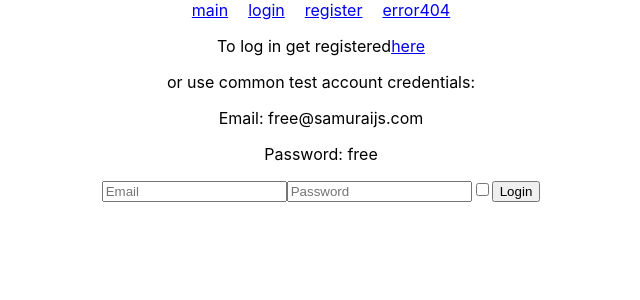
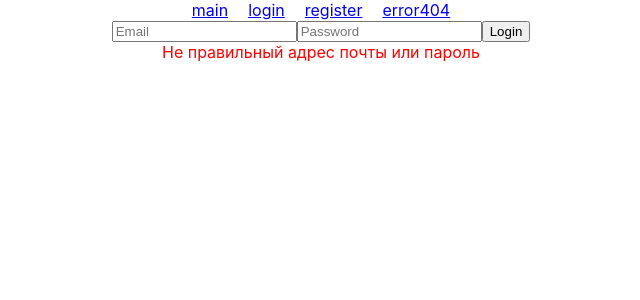
Before and after one commit to hj-abzal/TOT-Systems-network, a React (Create React App) app: page /#/login in a window 1280 px wide. Both pictures are taken after typing "name@example.com", "Sample123" into the empty fields and a click on the button "Login". Shown: the top 300 px of the page, without its empty margins (319-959 px from the left). Built offline with nearby package versions, Linux system fonts and the light colour scheme.

Commit message:
add login

```diff
--- a/src/features/authorization/Login/Login.tsx
+++ b/src/features/authorization/Login/Login.tsx
@@ -3,22 +3,22 @@ import { useFormik } from 'formik';
 import { useDispatch, useSelector } from 'react-redux';
 import { Redirect } from 'react-router-dom';
 import { AppStateType } from '../../../App/store';
+import { LogIn } from './loginReducer';
 
 
 export const Login = () => {
     const isLoggedIn = useSelector<AppStateType, boolean>(state => state.login.isLoggedIn)
+    const loginValidation = useSelector<AppStateType, string>(state => state.login.validation)
     const dispatch = useDispatch();
 
     type FormErrorType = {
         email?: string
         password?: string
-        rememberMe?: boolean
     }
     const formik = useFormik({
         initialValues: {
             email: '',
             password: '',
-            rememberMe: false
         },
         validate: (values) => {
             const errors: FormErrorType = {};
@@ -36,25 +36,18 @@ export const Login = () => {
             return errors;
         },
         onSubmit: values => {
+            let { email, password } = values;
             formik.resetForm()
             alert(values)
-            // dispatch(loginTC(values))
+            dispatch(LogIn(email, password))
         },
     })
 
-    if (isLoggedIn) {
-        return <Redirect to={'/'} />
-    }
+    // if (isLoggedIn) {
+    //     return <Redirect to={'/'} />
+    // }
     return <div>
         <form onSubmit={formik.handleSubmit}>
-            <p>To log in get registered
-                <a href={'https://social-network.samuraijs.com/'}
-                    target={'_blank'}>here
-                </a>
-            </p>
-            <p>or use common test account credentials:</p>
-            <p>Email: free@samuraijs.com</p>
-            <p>Password: free</p>
             <input
                 placeholder="Email"
                 {...formik.getFieldProps('email')}
@@ -69,12 +62,13 @@ export const Login = () => {
             />
             {formik.touched.password &&
                 formik.errors.password ? <div style={{ color: 'red' }}>{formik.errors.password}</div> : null}
-            <input
-                placeholder={'Remember me'}
-                type="checkbox"
-                {...formik.getFieldProps('remeberMe')}
-            />
+
             <button type={'submit'}>Login</button>
+            {
+                loginValidation && <div style={{ color: 'red' }}>
+                    {loginValidation}
+                </div>
+            }
         </form>
     </div>
 }
--- a/src/features/authorization/Login/loginReducer.ts
+++ b/src/features/authorization/Login/loginReducer.ts
@@ -1,7 +1,11 @@
+import { GetAppStateType } from './../../../App/store'
 import { Dispatch } from 'redux'
+import { act } from 'react-dom/test-utils'
 
 const initialState = {
   isLoggedIn: false,
+  loggedId: 0,
+  validation: '',
 }
 
 export const loginReducer = (
@@ -10,7 +14,16 @@ export const loginReducer = (
 ): InitialStateType => {
   switch (action.type) {
     case loginReducerActions.SET_IS_LOGGED_IN:
-      return { ...state, isLoggedIn: action.value }
+      return {
+        ...state,
+        loggedId: action.id,
+        isLoggedIn: action.value,
+      }
+    case loginReducerActions.SET_LOGIN_VALIDATION:
+      return {
+        ...state,
+        validation: action.validation,
+      }
     default:
       return state
   }
@@ -20,14 +33,33 @@ export const loginReducer = (
 
 const loginReducerActions = {
   SET_IS_LOGGED_IN: 'login/SET_IS_LOGGED_IN',
+  SET_LOGIN_VALIDATION: 'login/SET_LOGIN_VALIDATION',
 } as const
 
-export const setIsLoggedIn = (value: boolean) =>
-  ({ type: loginReducerActions.SET_IS_LOGGED_IN, value } as const)
+export const setIsLoggedIn = (id: number, value: boolean) =>
+  ({ type: loginReducerActions.SET_IS_LOGGED_IN, id, value } as const)
 
+export const setValidation = (validation: string) =>
+  ({ type: loginReducerActions.SET_LOGIN_VALIDATION, validation } as const)
+//thunks
+
+export const LogIn =
+  (email: string, password: string) =>
+  (dispatch: Dispatch<LoginReducerActionTypes>, getState: GetAppStateType) => {
+    const registeredUsers = getState().registration.registeredUsers
+    let user = registeredUsers.find(
+      u => u.email === email && u.password === password
+    )
+    if (user !== undefined) {
+      dispatch(setIsLoggedIn(user.id, true))
+    } else {
+      dispatch(setValidation('Не правильный адрес почты или пароль'))
+    }
+  }
 
 // types
 type InitialStateType = typeof initialState
 
 export type LoginReducerActionTypes =
   | ReturnType<typeof setIsLoggedIn>
+  | ReturnType<typeof setValidation>
--- a/src/features/authorization/Registration/Registration.tsx
+++ b/src/features/authorization/Registration/Registration.tsx
@@ -4,6 +4,7 @@ import { useDispatch, useSelector } from 'react-redux';
 import { Redirect } from 'react-router-dom';
 import { AppStateType } from '../../../App/store';
 import { addRegisteredUser, RegisteredUserType } from './registReducer';
+import { setValidation } from '../Login/loginReducer';
 
 
 export const Registration = (props: any) => {
```
